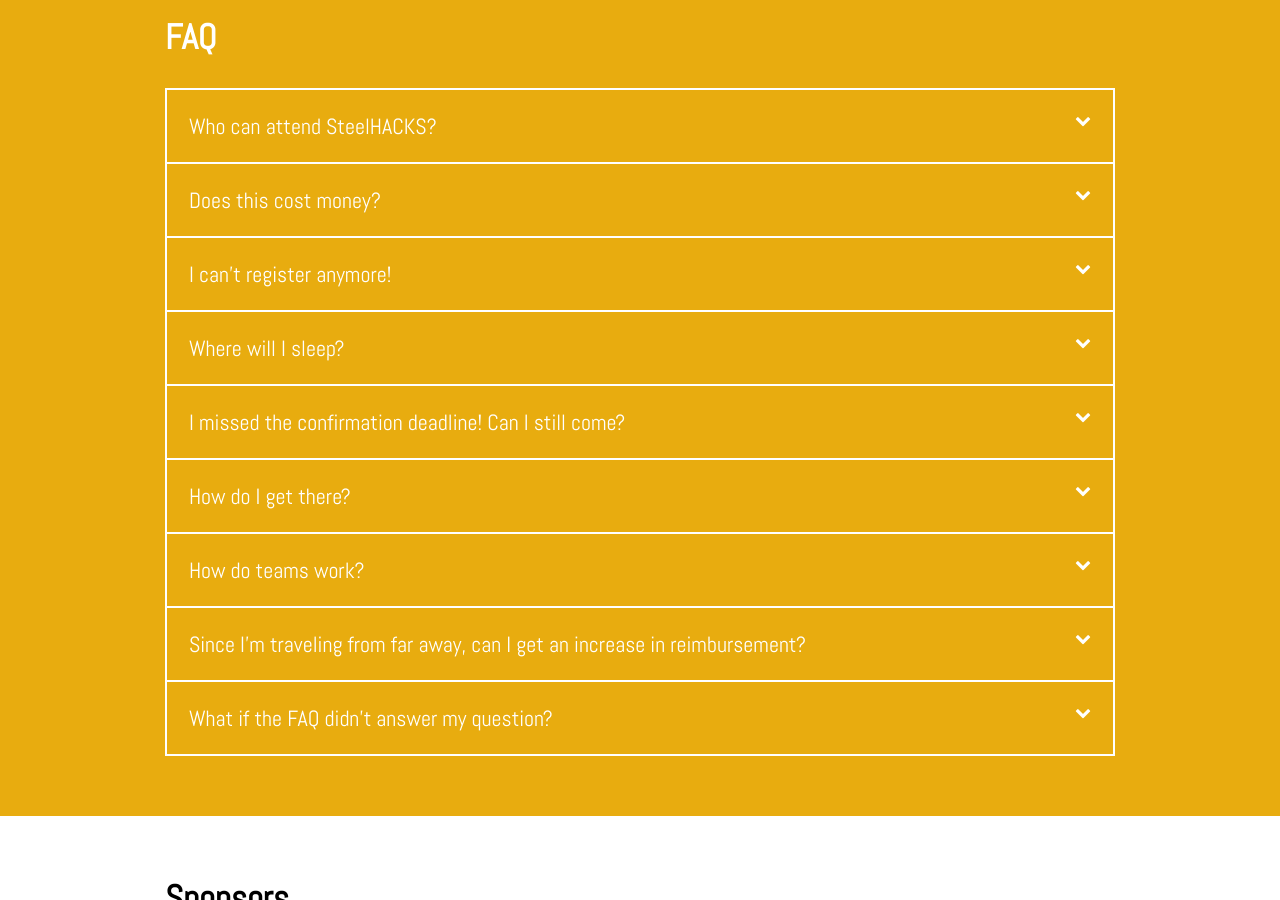
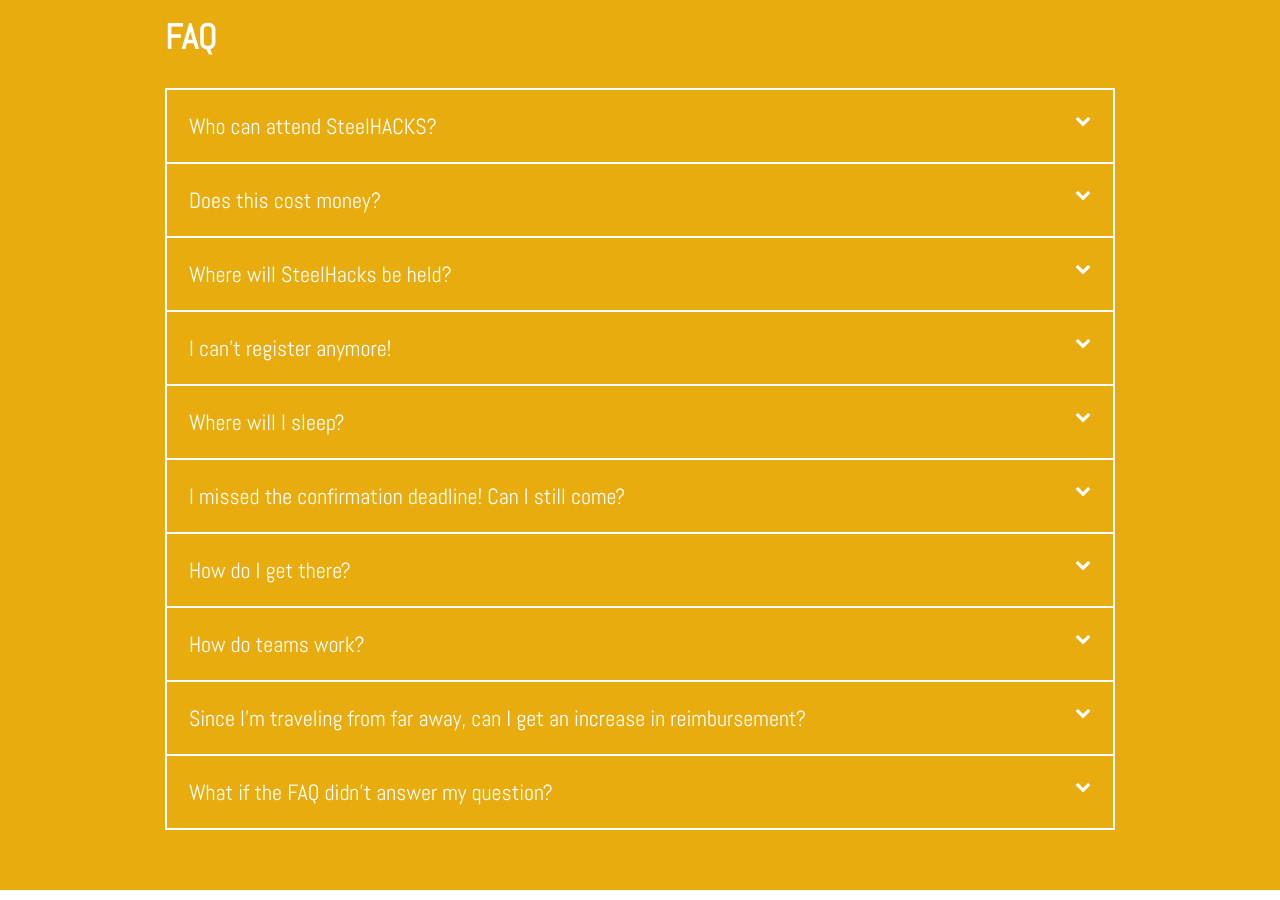
Before and after one commit to SteelHeads/steelhacks.com, a Jekyll site: the page built from index.html, in a window 1280 px wide and 900 px high, scrolled down 990 px. Built offline with Jekyll 4.4.1, drawn with Linux system fonts in a browser that asks for light colours.

Commit message:
Update faq.yml

```diff
--- a/_data/faq.yml
+++ b/_data/faq.yml
@@ -5,6 +5,10 @@
 - title: Does this cost money?
   body: |
     Not at all! In fact, we pay for all your meals and provide you with all the hardware and help you need at any time for free.
+
+- title: Where will SteelHacks be held?
+  body: |
+    SteelHacks 2016 will occur at Pitt's William Pitt Union, right in the middle of campus.
 
 - title: I can't register anymore!
   body: |
```
